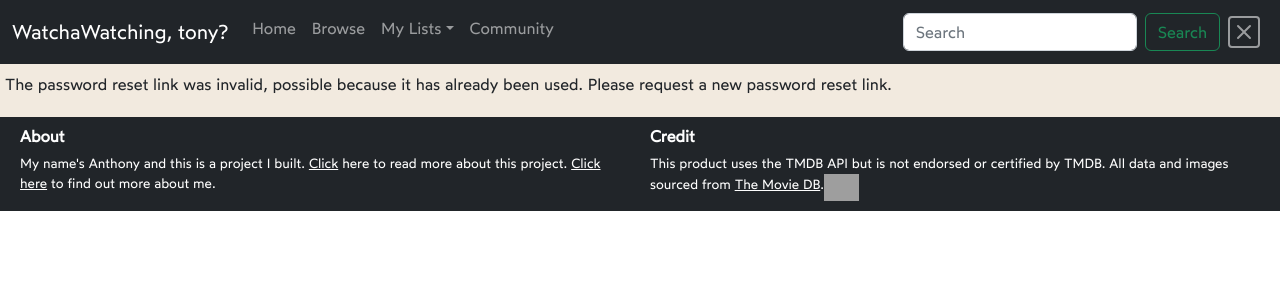
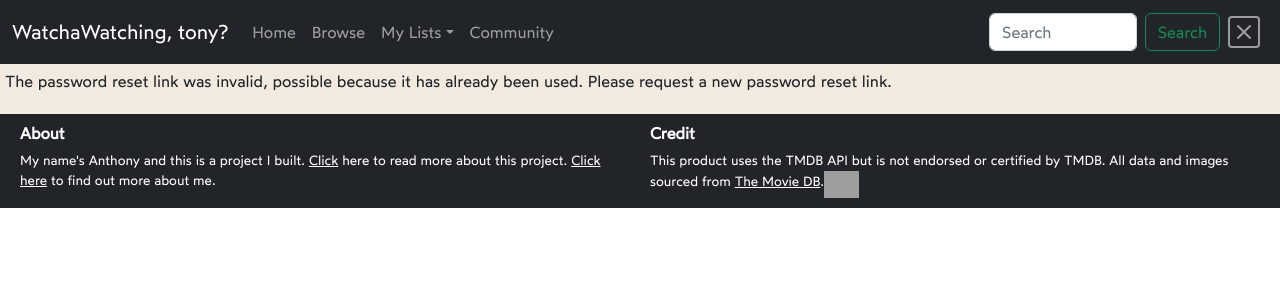
Before and after one commit to acpasnello/WhatchaWatching, a Django app: page /watching/reset/1/1 in a window 1280 px wide. Shown: the top 300 px of the page. Run offline with Django 4.2, Linux system fonts and the light colour scheme; a user stored in the database is signed in; data comes from the database, SQL or seed files in the repository; grey boxes are pictures that could not be loaded.

Commit message:
Update navbar display for symmetry, add logout button tip

```diff
--- a/FinalProject/templates/layout.html
+++ b/FinalProject/templates/layout.html
@@ -16,7 +16,7 @@
     <link href="https://fonts.googleapis.com/css2?family=Open+Sans&display=swap" rel="stylesheet">
   </head>
   <body>
-    <nav class="navbar navbar-dark navbar-expand-sm fixed-top bg-dark">
+    <nav class="navbar navbar-dark navbar-expand-sm bg-dark">
       <div class="container-fluid">
         <a class="navbar-brand" href="{% url 'index' %}">
           {% if user.is_authenticated %}
@@ -29,11 +29,11 @@
           <span class="navbar-toggler-icon"></span>
         </button>
         <div class="collapse navbar-collapse" id="navbarNavAltMarkup">
-          <div class="navbar-nav mynav">
-            <a {% block nav-home-class %}class="nav-link"{% endblock %} aria-current="page" href="{% url 'index' %}">Home</a>
-            <a {% block nav-browse-class %}class="nav-link"{% endblock %} href="{% url 'browse' %}">Browse</a>
+          <ul class="navbar-nav mynav">
+            <li><a {% block nav-home-class %}class="nav-link"{% endblock %} aria-current="page" href="{% url 'index' %}">Home</a></li>
+            <li><a {% block nav-browse-class %}class="nav-link"{% endblock %} href="{% url 'browse' %}">Browse</a></li>
             {% if user.is_authenticated %}
-              <span class="nav-item dropdown">
+              <li class="nav-item dropdown">
                 <a class="nav-link dropdown-toggle" href="#" role="button" data-bs-toggle="dropdown" aria-expanded="false">My Lists</a>
                 <ul class="dropdown-menu dropdown-menu-dark">
                   {% for list in user.mylists.all|slice:":2" %}
@@ -43,27 +43,27 @@
                   <li><hr class="dropdown-divider"></li>
                   <li><a class="dropdown-item" href="{% url 'createlist' %}">Create New List</a></li>
                 </ul>
-              </span>
-              <a {% block nav-com-class %}class="nav-link"{% endblock %} href="{% url 'friends-index' %}">Community</a>
+              </li>
+              <li><a {% block nav-com-class %}class="nav-link"{% endblock %} href="{% url 'friends-index' %}">Community</a></li>
             {% else %}
-              <a class="nav-link" href="{% url 'login' %}">Login</a>
-              <a class="nav-link" href="{% url 'register' %}">Register</a>
+              <li><a class="nav-link" href="{% url 'login' %}">Login</a></li>
+              <li><a class="nav-link" href="{% url 'register' %}">Register</a></li>
             {% endif %}
-            <div id="searchform">
-              <form class="d-flex" role="search" action="{% url 'search' %}" method="GET">
+            </ul>
+            <form class="d-flex" role="search" action="{% url 'search' %}" method="GET" id="searchform">
               <input class="form-control me-2" type="search" id="search" name="query" placeholder="Search" aria-label="Search" value="{% block searchterm %}{% endblock %}">
               <button class="btn btn-outline-success" type="submit">Search</button>
             </form>
-            </div>
-            <span>
-              <a class="nav-link" href="{% url 'logout' %}">
+            <ul class="navbar-nav">
+              <li>
+                <a class="nav-link" href="{% url 'logout' %}" title="Logout">
                   <svg xmlns="http://www.w3.org/2000/svg" width="32" height="32" fill="currentColor" class="bi bi-x-square" viewBox="0 0 16 16">
                     <path d="M14 1a1 1 0 0 1 1 1v12a1 1 0 0 1-1 1H2a1 1 0 0 1-1-1V2a1 1 0 0 1 1-1h12zM2 0a2 2 0 0 0-2 2v12a2 2 0 0 0 2 2h12a2 2 0 0 0 2-2V2a2 2 0 0 0-2-2H2z"/>
                     <path d="M4.646 4.646a.5.5 0 0 1 .708 0L8 7.293l2.646-2.647a.5.5 0 0 1 .708.708L8.707 8l2.647 2.646a.5.5 0 0 1-.708.708L8 8.707l-2.646 2.647a.5.5 0 0 1-.708-.708L7.293 8 4.646 5.354a.5.5 0 0 1 0-.708z"/>
                   </svg>
                 </a>
-            </span>
-          </div>
+              </li>
+            </ul>
         </div>
       </div>
     </nav>
--- a/watching/static/watching/styles.css
+++ b/watching/static/watching/styles.css
@@ -10,9 +10,15 @@ body {
   gap: 0px;
 }
 
+nav.navbar {
+  position: -webkit-sticky;
+  position: sticky;
+  top: 0;
+  z-index: 1000;
+}
+
 .bodyblock {
   padding: 5px;
-  padding-top: 4.5em;
   background-color: #e9dbc997;
   flex-basis: 100%;
 }
@@ -45,12 +51,13 @@ body {
   flex-wrap: wrap;
   align-content: flex-start;
   gap: 5px;
+  padding-top: 5px;
 }
 
 .listblock {
   padding: 5px;
-  border: 1px solid #A9A9A9;
-  border-radius: 3px;
+  border-left: 1px solid #A9A9A9;
+  border-right: 1px solid #A9A9A9;
   flex: 1 1 330px;
   display: flex;
   flex-direction: column;
@@ -288,6 +295,7 @@ body {
 
 #loginprompt {
   border-bottom: 1px solid rgb(33, 37, 41);
+  padding-bottom: 5px;
 }
 
 .Footer {
```
Lines whose indentation alone changed are shown as unchanged.
